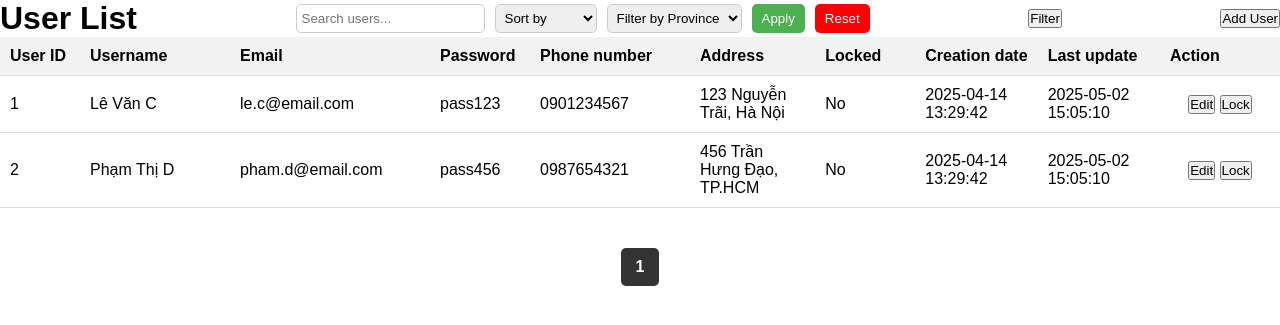
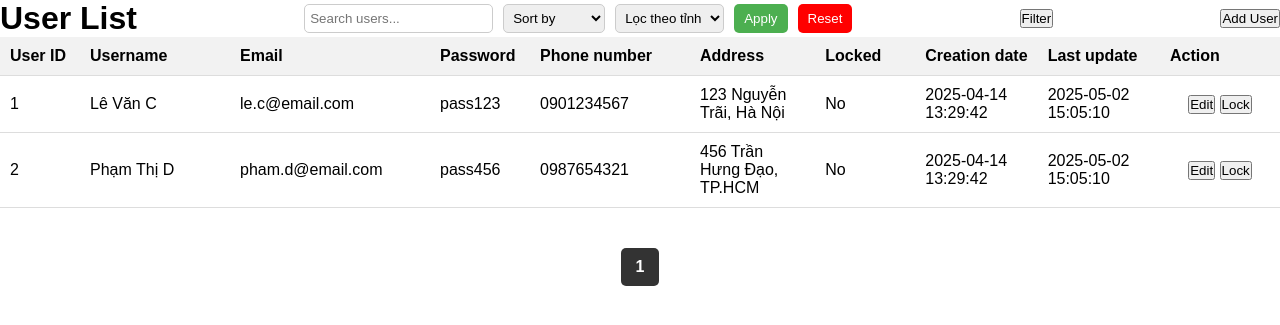
Before and after one commit to SONLEE2005/webbandongho, a PHP site: page /web2/adminend/userlists.php in a window 1280 px wide. Shown: the top 325 px of the page. Run offline with PHP 8.4, Linux system fonts and the light colour scheme; data comes from the database, SQL or seed files in the repository; a stand-in replaces the project's code that opens the database connection.

Commit message:
Update userlists.php

```diff
--- a/adminend/userlists.php
+++ b/adminend/userlists.php
@@ -37,7 +37,7 @@
     }
 
     // Get total user count
-    $countResult = $conn->query("SELECT COUNT(*) as total FROM khachhang WHERE 1=1");
+    $countResult = $conn->query("SELECT COUNT(*) as total FROM khachhang WHERE 1=1" . ($province ? " AND DiaChi LIKE '%" . $conn->real_escape_string($province) . "%'" : ""));
     $totalUsers = $countResult->fetch_assoc()['total'];
     $totalPages = ceil($totalUsers / $itemsPerPage);
 ?>
@@ -238,11 +238,13 @@
                 <option value="name_desc" <?php echo $sort === 'name_desc' ? 'selected' : ''; ?>>Name (Z-A)</option>
             </select>
             <select name="province" style="padding: 5px; border-radius: 5px; border: 1px solid #ccc;">
-                <option value="">Filter by Province</option>
-                <option value="Hanoi" <?php echo $province === 'Hanoi' ? 'selected' : ''; ?>>Hanoi</option>
-                <option value="Ho Chi Minh" <?php echo $province === 'Ho Chi Minh' ? 'selected' : ''; ?>>Ho Chi Minh</option>
-                <option value="Da Nang" <?php echo $province === 'Da Nang' ? 'selected' : ''; ?>>Da Nang</option>
-                <!-- Add more provinces as needed -->
+                <option value="">Lọc theo tỉnh</option>
+                <option value="Hà Nội" <?php echo $province === 'Hà Nội' ? 'selected' : ''; ?>>Hà Nội</option>
+                <option value="Hồ Chí Minh" <?php echo $province === 'Hồ Chí Minh' ? 'selected' : ''; ?>>Hồ Chí Minh</option>
+                <option value="Đà Nẵng" <?php echo $province === 'Đà Nẵng' ? 'selected' : ''; ?>>Đà Nẵng</option>
+                <option value="Cần Thơ" <?php echo $province === 'Cần Thơ' ? 'selected' : ''; ?>>Cần Thơ</option>
+                <option value="Hải Phòng" <?php echo $province === 'Hải Phòng' ? 'selected' : ''; ?>>Hải Phòng</option>
+                <!-- Add more Vietnamese provinces as needed -->
             </select>
             <button type="submit" style="padding: 5px 10px; background-color: #4CAF50; color: white; border: none; border-radius: 5px; cursor: pointer;">Apply</button>
             <button type="button" id="reset-filters" style="padding: 5px 10px; background-color: red; color: white; border: none; border-radius: 5px; cursor: pointer;">Reset</button>
```
